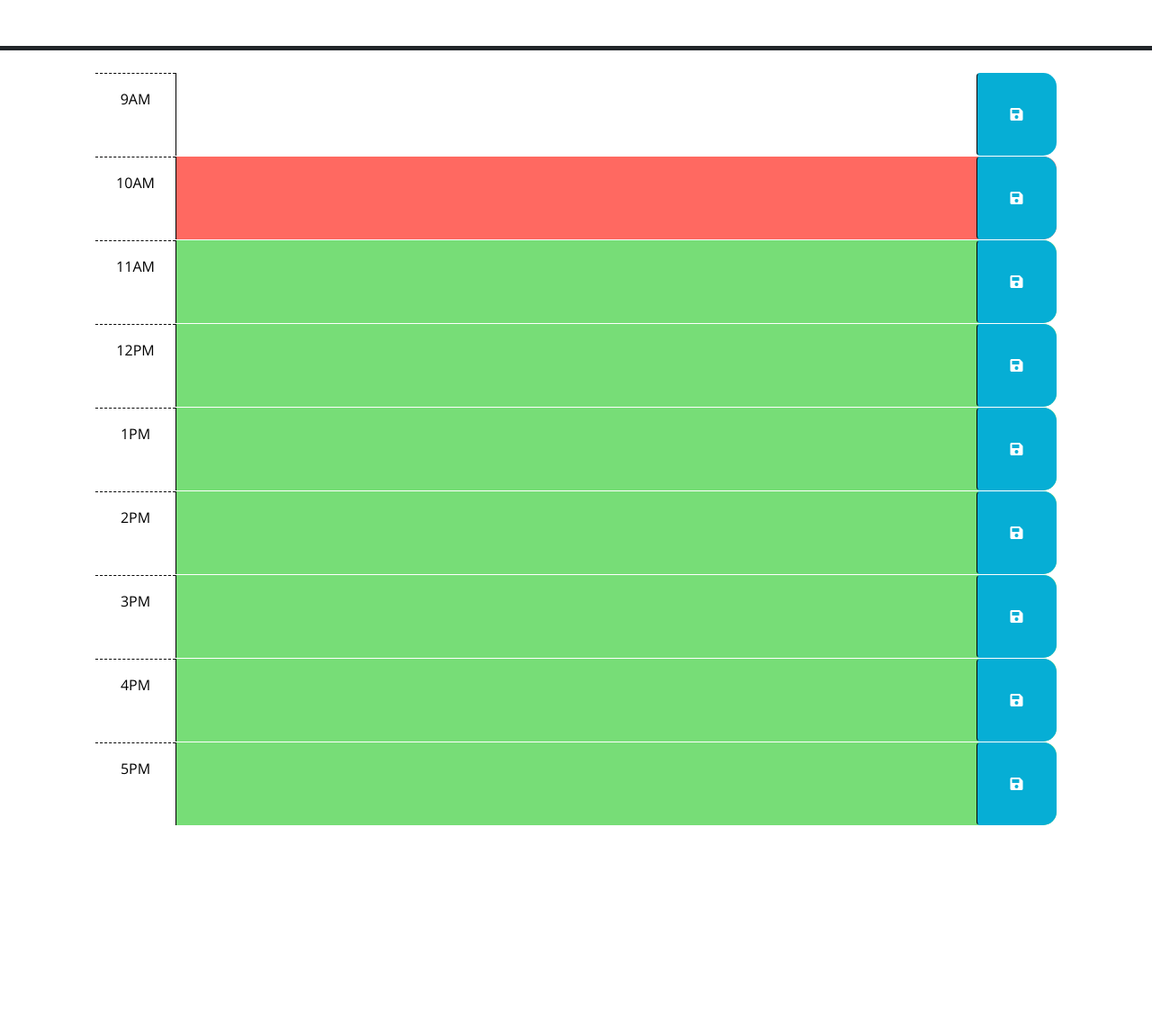
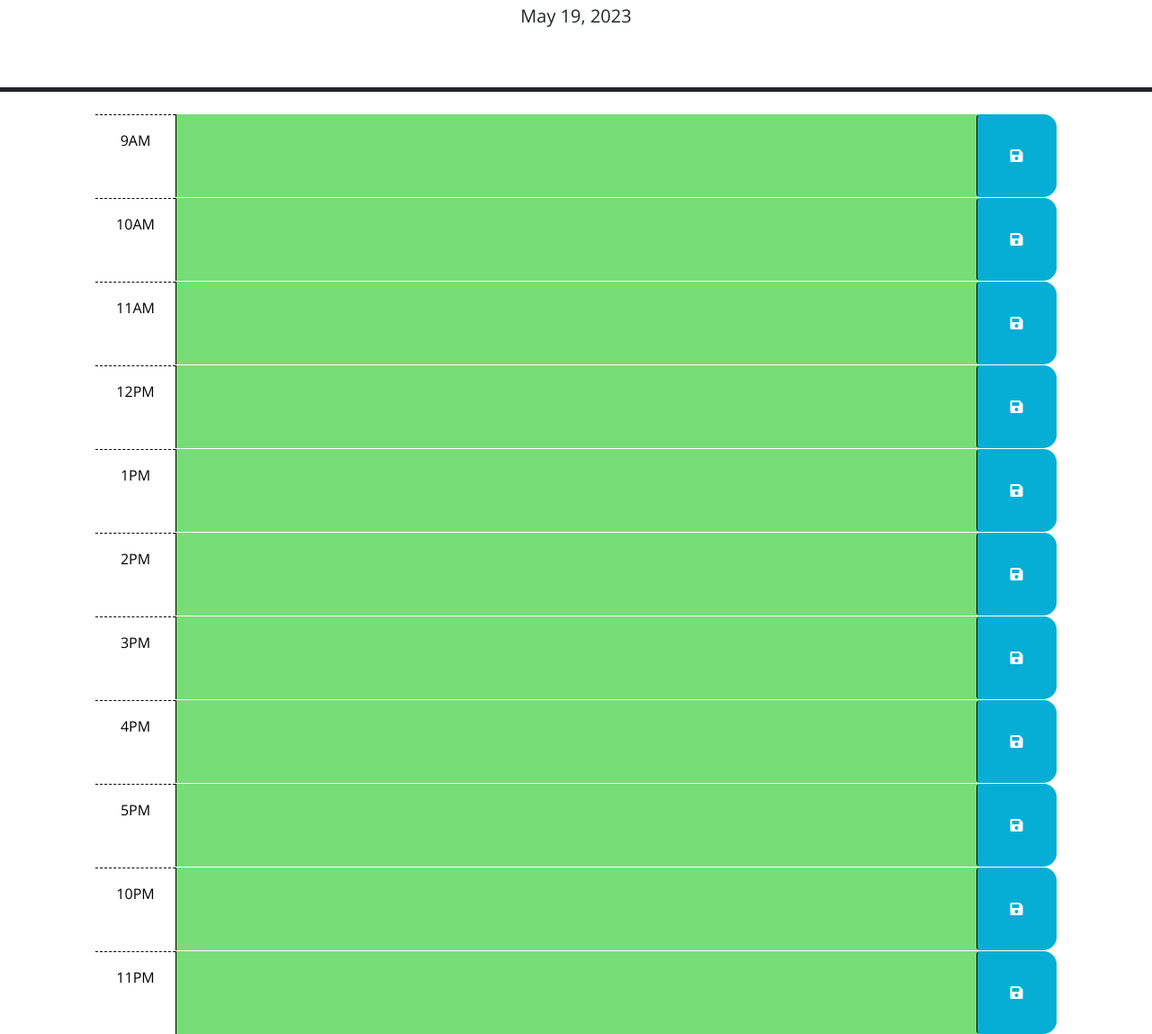
Before and after one commit to 4FunkE/funkE-Scheduler-Challenge, a plain HTML site: page index.html in a window 1280 px wide. Shown: the part 176-1325 px from the top of the page at 90% size. Before the commit the page ends 1093 px from the top, so only its background shows below. Drawn offline with nearby package versions, Linux system fonts and the light colour scheme.

Commit message:
created test code figured out military time needed

```diff
--- a/index.html
+++ b/index.html
@@ -44,7 +44,7 @@
         -->
 
       <!-- Example of a past time block. The "past" class adds a gray background color. -->
-      <div id="hour-9" class="row time-block past">
+      <div id="hour-9" class="row time-block">
         <div class="col-2 col-md-1 hour text-center py-3">9AM</div>
         <textarea class="col-8 col-md-10 description" id="userInput" rows="3"> </textarea>
         <button class="btn saveBtn col-2 col-md-1" aria-label="save">
@@ -53,7 +53,7 @@
       </div>
 
       <!-- Example of a a present time block. The "present" class adds a red background color. -->
-      <div id="hour-10" class="row time-block present">
+      <div id="hour-10" class="row time-block">
         <div class="col-2 col-md-1 hour text-center py-3">10AM</div>
         <textarea class="col-8 col-md-10 description" id="userInput" rows="3"> </textarea>
         <button class="btn saveBtn col-2 col-md-1" aria-label="save">
@@ -62,7 +62,7 @@
       </div>
 
       <!-- Example of a future time block. The "future" class adds a green background color. -->
-      <div id="hour-11" class="row time-block future">
+      <div id="hour-11" class="row time-block">
         <div class="col-2 col-md-1 hour text-center py-3">11AM</div>
         <textarea class="col-8 col-md-10 description" id="userInput" rows="3"> </textarea>
         <button class="btn saveBtn col-2 col-md-1" aria-label="save">
@@ -70,7 +70,7 @@
         </button>
       </div>
 
-      <div id="hour-12" class="row time-block future">
+      <div id="hour-12" class="row time-block">
         <div class="col-2 col-md-1 hour text-center py-3">12PM</div>
         <textarea class="col-8 col-md-10 description" id="userInput" rows="3"> </textarea>
         <button class="btn saveBtn col-2 col-md-1" aria-label="save">
@@ -78,7 +78,7 @@
         </button>
       </div>
 
-      <div id="hour-1" class="row time-block future">
+      <div id="hour-13" class="row time-block">
         <div class="col-2 col-md-1 hour text-center py-3">1PM</div>
         <textarea class="col-8 col-md-10 description" id="userInput" rows="3"> </textarea>
         <button class="btn saveBtn col-2 col-md-1" aria-label="save">
@@ -86,7 +86,7 @@
         </button>
       </div>
 
-      <div id="hour-2" class="row time-block future">
+      <div id="hour-14" class="row time-block">
         <div class="col-2 col-md-1 hour text-center py-3">2PM</div>
         <textarea class="col-8 col-md-10 description" id="userInput" rows="3"> </textarea>
         <button class="btn saveBtn col-2 col-md-1" aria-label="save">
@@ -94,7 +94,7 @@
         </button>
       </div>
 
-      <div id="hour-3" class="row time-block future">
+      <div id="hour-15" class="row time-block">
         <div class="col-2 col-md-1 hour text-center py-3">3PM</div>
         <textarea class="col-8 col-md-10 description" id="userInput" rows="3"> </textarea>
         <button class="btn saveBtn col-2 col-md-1" aria-label="save">
@@ -102,7 +102,7 @@
         </button>
       </div>
 
-      <div id="hour-4" class="row time-block future">
+      <div id="hour-16" class="row time-block">
         <div class="col-2 col-md-1 hour text-center py-3">4PM</div>
         <textarea class="col-8 col-md-10 description" id="userInput" rows="3"> </textarea>
         <button class="btn saveBtn col-2 col-md-1" aria-label="save">
@@ -110,8 +110,25 @@
         </button>
       </div>
 
-      <div id="hour-5" class="row time-block future">
+      <div id="hour-17" class="row time-block">
         <div class="col-2 col-md-1 hour text-center py-3">5PM</div>
+        <textarea class="col-8 col-md-10 description" id="userInput" rows="3"> </textarea>
+        <button class="btn saveBtn col-2 col-md-1" aria-label="save">
+          <i class="fas fa-save" aria-hidden="true"></i>
+        </button>
+      </div>
+
+      <!--test code-->
+      <div id="hour-22" class="row time-block">
+        <div class="col-2 col-md-1 hour text-center py-3">10PM</div>
+        <textarea class="col-8 col-md-10 description" id="userInput" rows="3"> </textarea>
+        <button class="btn saveBtn col-2 col-md-1" aria-label="save">
+          <i class="fas fa-save" aria-hidden="true"></i>
+        </button>
+      </div>
+
+      <div id="hour-23" class="row time-block">
+        <div class="col-2 col-md-1 hour text-center py-3">11PM</div>
         <textarea class="col-8 col-md-10 description" id="userInput" rows="3"> </textarea>
         <button class="btn saveBtn col-2 col-md-1" aria-label="save">
           <i class="fas fa-save" aria-hidden="true"></i>
--- a/script.js
+++ b/script.js
@@ -23,6 +23,7 @@ $(function () {
     function updateTime() {
       //current hour
       var currentHour = dayjs().hour();
+      console.log(currentHour);
       //collect for each id
       $(".time-block").each(function() {
         var blockHour = parseInt($(this).attr("id").split("-")[1]);
@@ -35,7 +36,7 @@ $(function () {
         $(this).addClass("present");
       } else {
         $(this).removeClass("past");
-        $(this).removeCLass("present");
+        $(this).removeClass("present");
         $(this).addClass("future");
       }
     });
@@ -61,8 +62,12 @@ $(function () {
   $('#hour-10 .description').val(localStorage.getItem('hour-10'));
   $('#hour-11 .description').val(localStorage.getItem('hour-11'));
   $('#hour-12 .description').val(localStorage.getItem('hour-12'));
-  $('#hour-1 .description').val(localStorage.getItem('hour-1'));
-  $('#hour-2 .description').val(localStorage.getItem('hour-2'));
-  $('#hour-3 .description').val(localStorage.getItem('hour-3'));
-  $('#hour-4 .description').val(localStorage.getItem('hour-4'));
-  $('#hour-5 .description').val(localStorage.getItem('hour-5'));
+  $('#hour-13 .description').val(localStorage.getItem('hour-13'));
+  $('#hour-14 .description').val(localStorage.getItem('hour-14'));
+  $('#hour-15 .description').val(localStorage.getItem('hour-15'));
+  $('#hour-16 .description').val(localStorage.getItem('hour-16'));
+  $('#hour-17 .description').val(localStorage.getItem('hour-17'));
+
+  //test code
+  $('#hour-22 .description').val(localStorage.getItem('hour-22'));
+  $('#hour-23 .description').val(localStorage.getItem('hour-23'));
```
